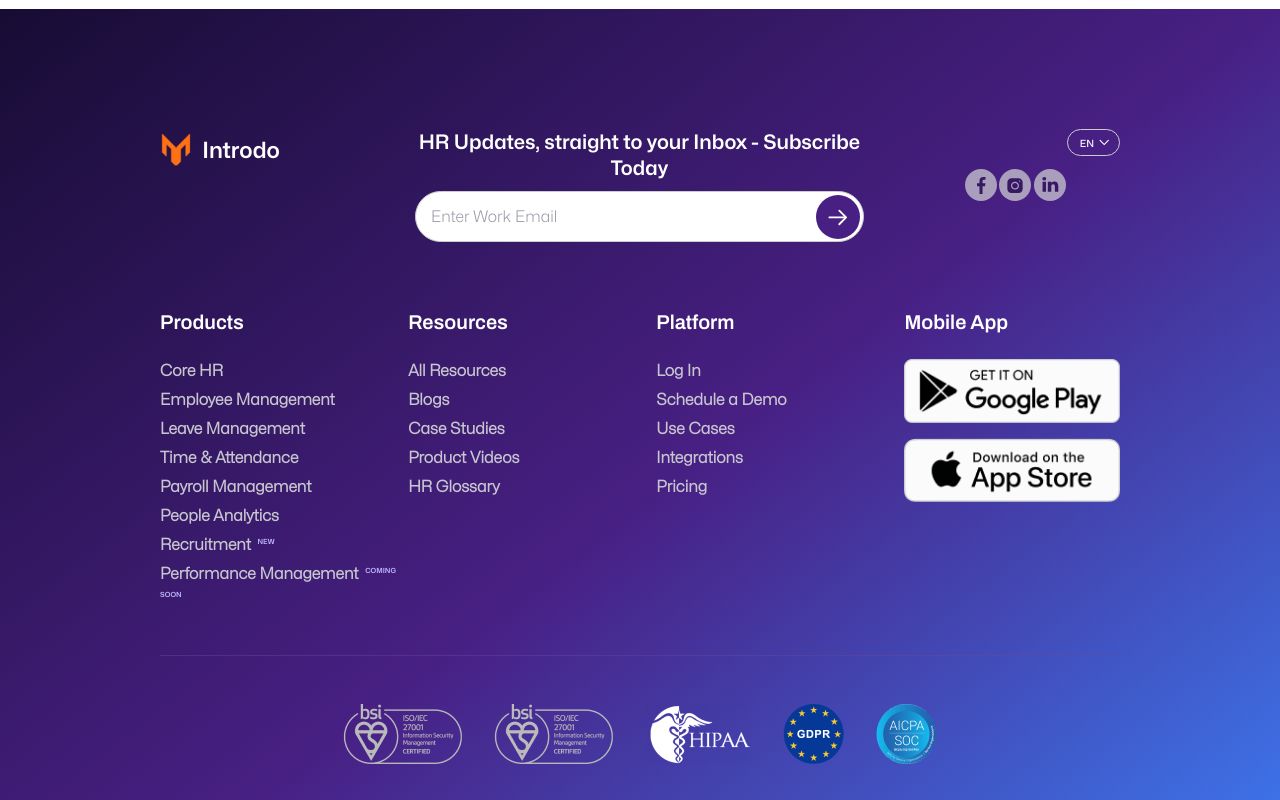
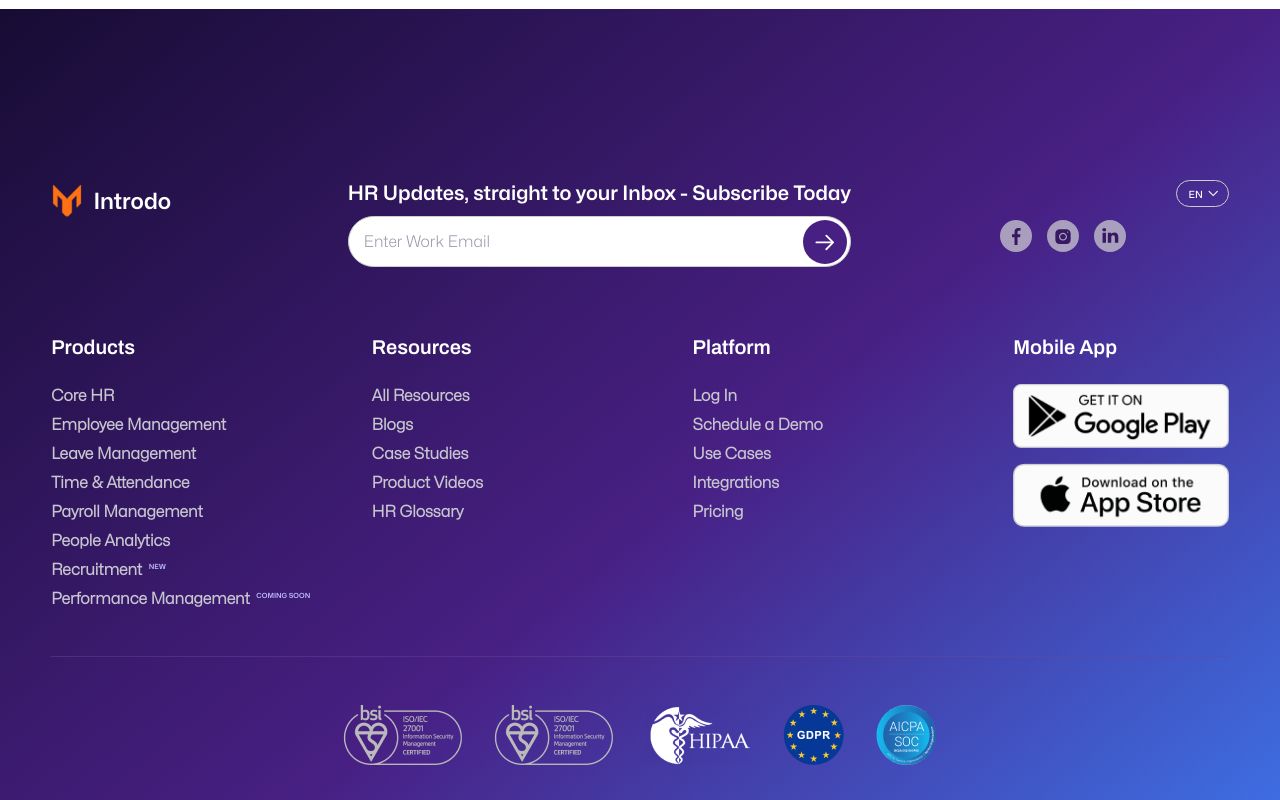
Before and after one commit to JoelPJacob/introdo-react-app, a React (Create React App) app: page / in a window 1280 px wide. Shown: the part 2820-3620 px from the top of the page. Built offline with nearby package versions, Linux system fonts and the light colour scheme.

Commit message:
fix: update padding in footer for improved spacing

```diff
--- a/src/components/ComponentStyles/Footer.css
+++ b/src/components/ComponentStyles/Footer.css
@@ -1,12 +1,10 @@
 /* Footer css */
 
 .footer {
-    background: linear-gradient(
-      to bottom right,
+    background: linear-gradient(to bottom right,
             rgba(23, 12, 52, 1),
             rgba(72, 32, 132, 1),
-      rgba(58, 134, 255, 1)
-    );
+            rgba(58, 134, 255, 1));
     color: rgba(255, 255, 255, 1);
     text-align: center;
     padding: 120px 0px 120px 0px;
@@ -14,7 +12,7 @@
 
 .footer__container {
     margin: 0 auto;
-    padding: 0px 160px;
+    padding: 4%;
 }
 
 .footer__top-section {
@@ -64,7 +62,7 @@
     font-weight: 600;
 }
 
-.footer__subscription-container > *:not(.footer__subscription-text) {
+.footer__subscription-container>*:not(.footer__subscription-text) {
     margin-top: 10px;
 }
 
```
Lines whose indentation alone changed are shown as unchanged.
